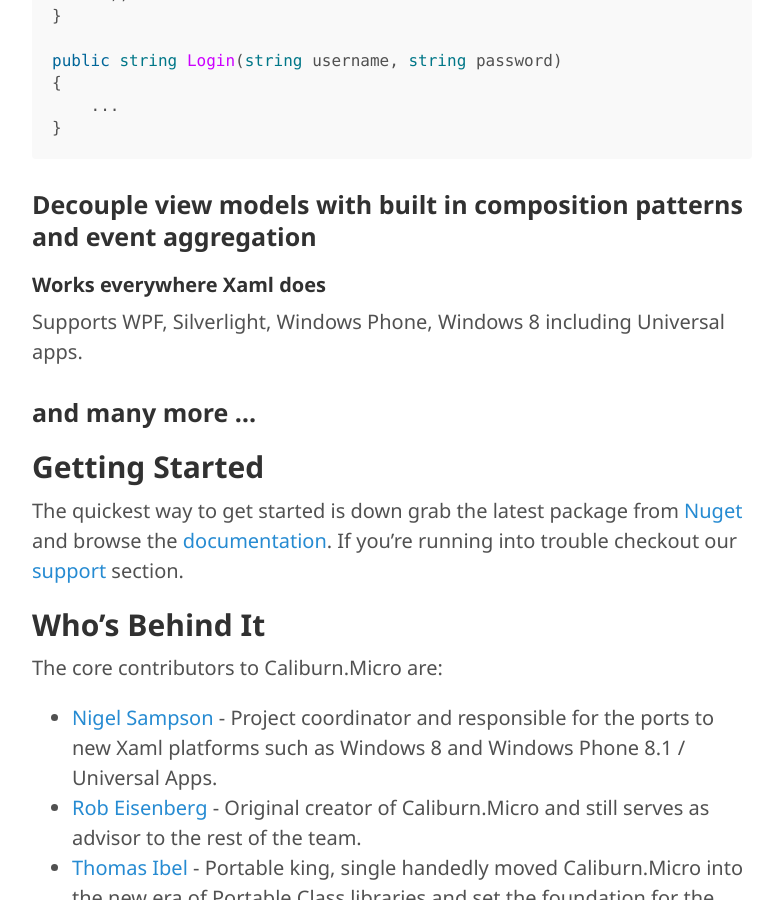
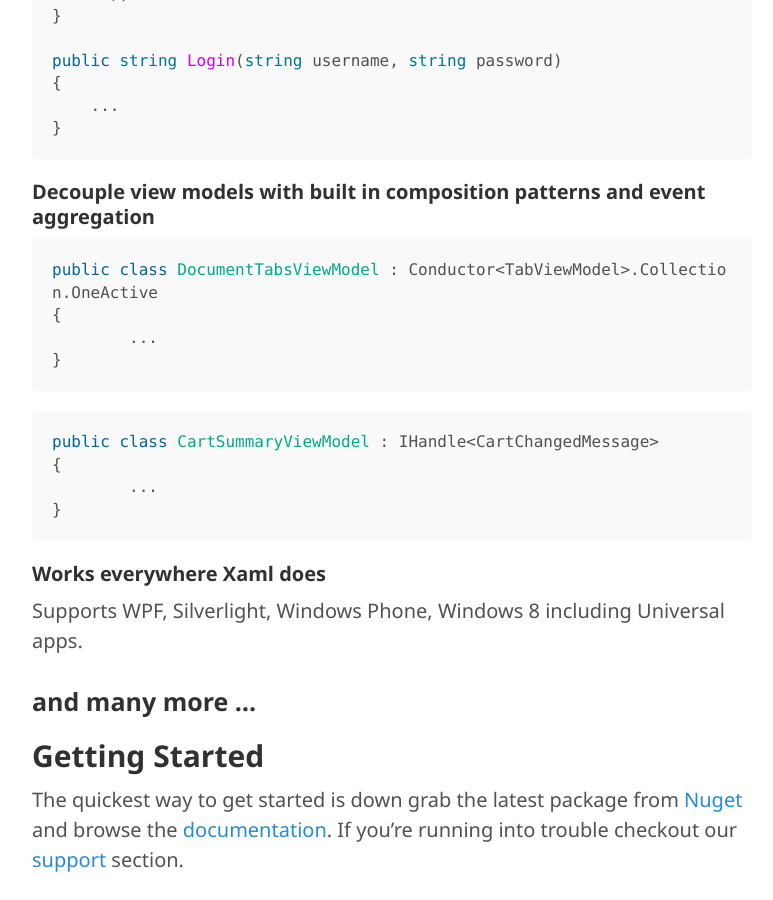
Before and after one commit to Caliburn-Micro/caliburn-micro.github.io, a Jekyll site: the page built from index.md, in a window 1280 px wide and 900 px high, scrolled down 1207 px. Shown: the whole window, without its empty margins (248-1021 px from the left). Built offline with Jekyll 4.4.1, drawn with Linux system fonts in a browser that asks for light colours; Markdown is read by kramdown in place of the engine named in the settings.

Commit message:
Updated features intro

````diff
--- a/index.md
+++ b/index.md
@@ -53,7 +54,20 @@
 }
 ```
 
-### Decouple view models with built in composition patterns and event aggregation
+#### Decouple view models with built in composition patterns and event aggregation
+``` csharp
+public class DocumentTabsViewModel : Conductor<TabViewModel>.Collection.OneActive
+{
+	...
+}
+```
+
+``` csharp
+public class CartSummaryViewModel : IHandle<CartChangedMessage>
+{
+	...
+}
+```
 
 #### Works everywhere Xaml does
 Supports WPF, Silverlight, Windows Phone, Windows 8 including Universal apps.
````
Also changed, not shown: other parts of index.md (+1 -0 lines).
